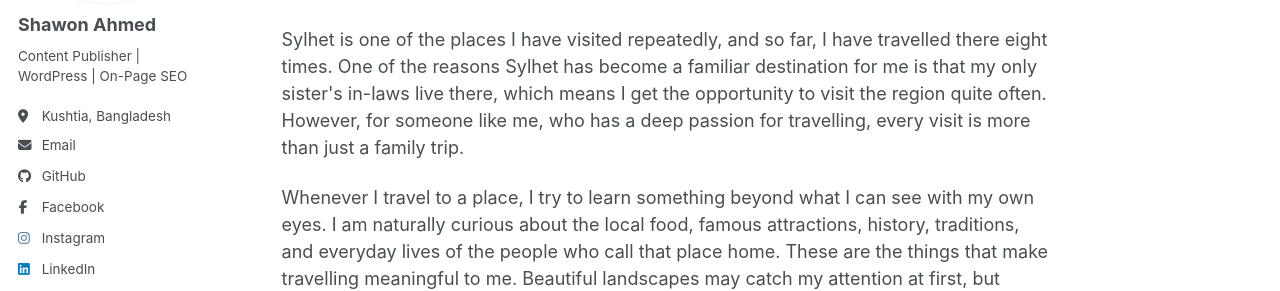
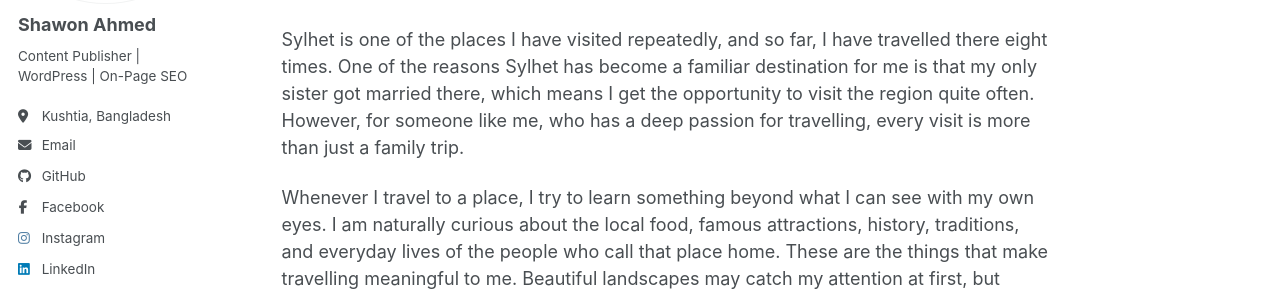
Before and after one commit to shawon123sa/shawon123sa.github.io, a Jekyll site: the page built from _pages/travel.md, in a window 1280 px wide and 900 px high, scrolled down 4959 px. Shown: the part 231-522 px from the top of the window. Built offline with Jekyll 4.4.1, drawn with Linux system fonts in a browser that asks for light colours; a style sheet for code colours, icons or effects is not loaded.

Commit message:
Update travel narrative for clarity and detail

```diff
--- a/_pages/travel.md
+++ b/_pages/travel.md
@@ -212,7 +212,7 @@ Explore some of my memorable journeys through photographs and personal stories.
 
 <p><strong>Travel date:</strong> 15 December 2025</p>
 
-<p>Sylhet is one of the places I have visited repeatedly, and so far, I have travelled there eight times. One of the reasons Sylhet has become a familiar destination for me is that my only sister's in-laws live there, which means I get the opportunity to visit the region quite often. However, for someone like me, who has a deep passion for travelling, every visit is more than just a family trip.</p>
+<p>Sylhet is one of the places I have visited repeatedly, and so far, I have travelled there eight times. One of the reasons Sylhet has become a familiar destination for me is that my only sister got married there, which means I get the opportunity to visit the region quite often. However, for someone like me, who has a deep passion for travelling, every visit is more than just a family trip.</p>
 
 <p>Whenever I travel to a place, I try to learn something beyond what I can see with my own eyes. I am naturally curious about the local food, famous attractions, history, traditions, and everyday lives of the people who call that place home. These are the things that make travelling meaningful to me. Beautiful landscapes may catch my attention at first, but understanding the people and culture behind a destination makes the experience even more memorable.</p>
 
```
